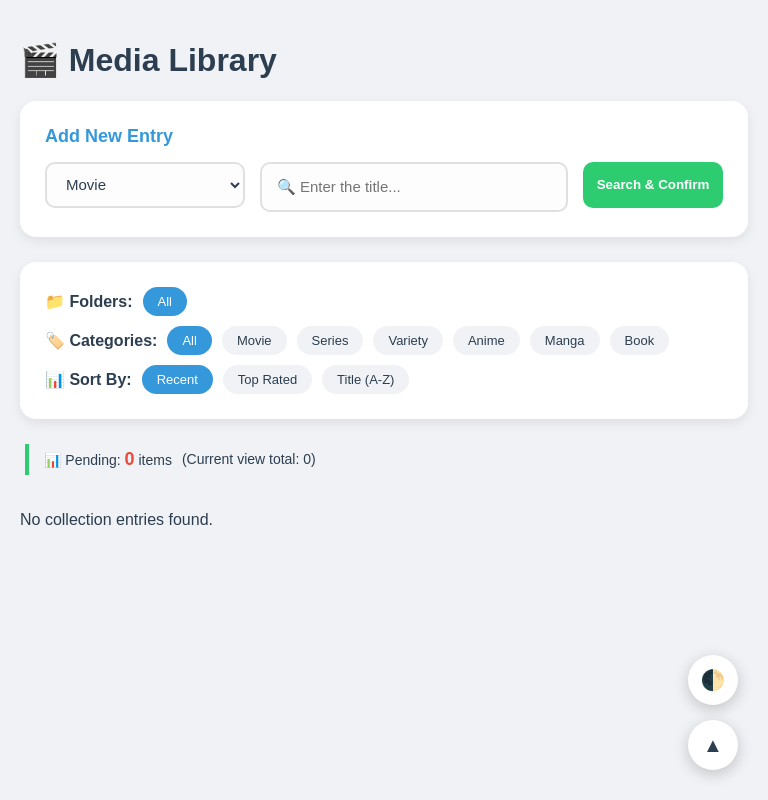
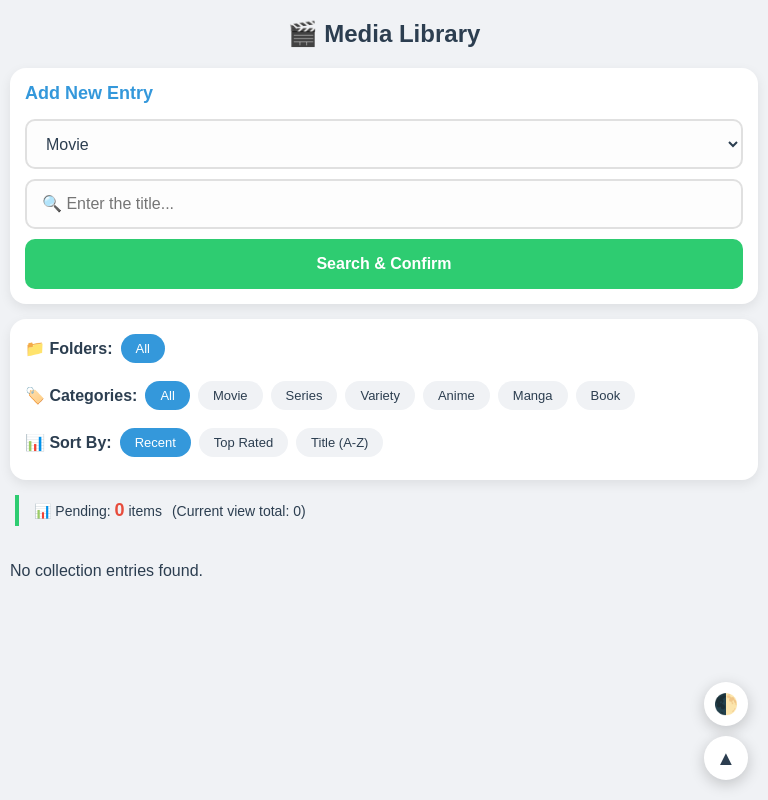
Before and after one commit to youwei1111/media-library-manager, a PHP site: page / in a window 768 px wide. Run offline with PHP 8.4, Linux system fonts and the light colour scheme; data that the repository does not hold is empty.

Commit message:
Update style.css (Smartphone & Tablet Optimization)

```diff
--- a/php/style/style.css
+++ b/php/style/style.css
@@ -337,3 +337,110 @@ a { text-decoration: none; color: inherit !important; }
     font-size: 20px; transition: 0.2s;
 }
 .fixed-actions button:hover { transform: scale(1.1); }
+
+/* ============================================================
+   9. MOBILE RESPONSIVE DESIGN (Smartphone & Tablet Optimization)
+   ============================================================ */
+
+@media screen and (max-width: 768px) {
+    body {
+        padding: 10px; /* Reduced padding for smaller screens */
+    }
+
+    h1 {
+        font-size: 24px;
+        text-align: center;
+        margin: 10px 0 20px 0;
+    }
+
+    /* 1. Search Bar: Vertical stack for better ergonomics */
+    .search-form {
+        grid-template-columns: 1fr;
+        gap: 10px;
+    }
+
+    .search-form select,
+    .search-form button {
+        width: 100%;
+        height: 50px; /* Optimized tap target height */
+        font-size: 16px; /* Prevents iOS auto-zoom on focus */
+    }
+
+    .search-form input {
+        box-sizing: border-box;
+        width: 100%;
+        height: 50px;
+        font-size: 16px;
+    }
+
+    /* 2. Navigation & Filters: Horizontal scrollable "Chips" */
+    .nav-section {
+        padding: 15px;
+        margin-bottom: 15px;
+    }
+
+    .nav {
+        display: flex;
+        overflow-x: auto; /* Enable horizontal swiping for categories */
+        white-space: nowrap;
+        padding-bottom: 8px;
+        gap: 8px;
+        -webkit-overflow-scrolling: touch; /* Smooth inertia scrolling for iOS */
+    }
+
+    .nav::-webkit-scrollbar {
+        display: none; /* Hide scrollbar for a cleaner App-like look */
+    }
+
+    /* 3. Grid System: Adaptive column logic */
+    .grid {
+        /* Default: Single column for mobile */
+        grid-template-columns: repeat(auto-fill, minmax(100%, 1fr));
+        gap: 15px;
+    }
+
+    /* Tablet/iPad: Dual column layout for larger portable screens */
+    @media (min-width: 480px) {
+        .grid {
+            grid-template-columns: repeat(auto-fill, minmax(200px, 1fr));
+        }
+    }
+
+    /* 4. Visual Adjustments: Optimized poster aspect ratio */
+    .poster-container {
+        height: 280px;
+    }
+
+    /* 5. Enhanced Touch Targets: Larger buttons for episode tracking */
+    .mini-plus-btn {
+        width: 32px;
+        height: 32px;
+        left: 4px;
+    }
+
+    .ep-input, .input-style {
+        height: 44px;
+        font-size: 16px;
+    }
+
+    /* 6. Card Footer: Improved spacing for interactive icons */
+    .card-footer {
+        padding: 15px 5px;
+    }
+
+    .delete-icon-btn {
+        padding: 10px; /* Expanded hit area for the delete action */
+    }
+
+    /* 7. Floating Action Buttons (FAB): Scaled for one-handed use */
+    .fixed-actions {
+        bottom: 20px;
+        right: 20px;
+        gap: 10px;
+    }
+
+    .fixed-actions button {
+        width: 44px;
+        height: 44px;
+    }
+}
```
